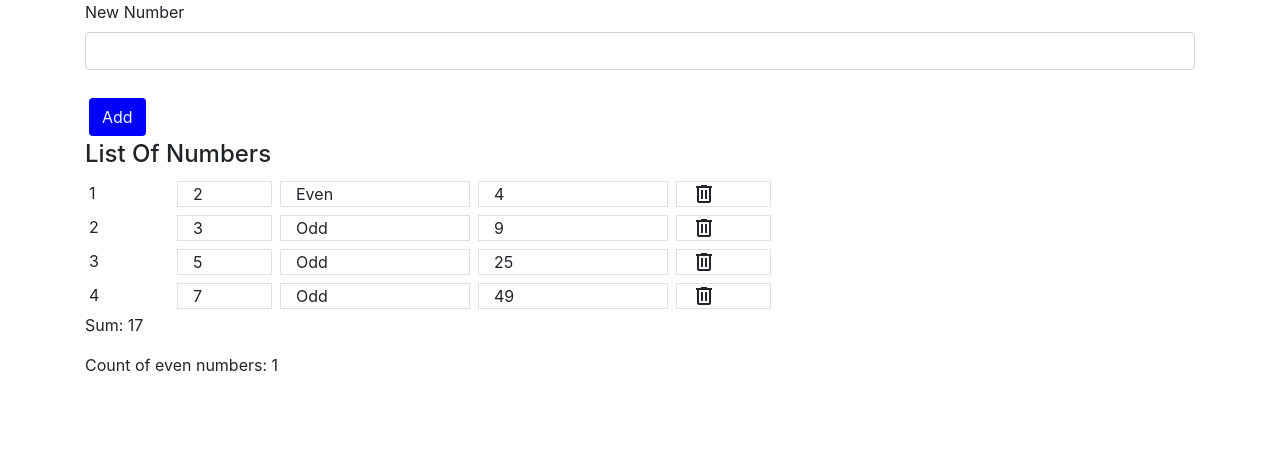
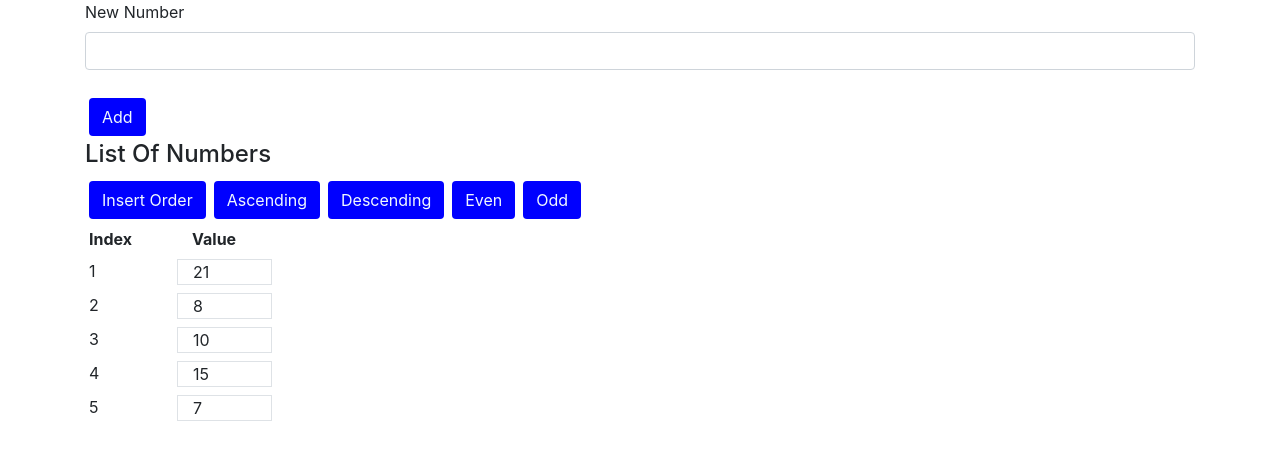
Before and after one commit to SurbhiBisarwal/welcome, an Angular app: page / in a window 1280 px wide. Shown: the top 460 px of the page. Built offline with nearby package versions, Linux system fonts and the light colour scheme.

Commit message:
NG-A2#4 ascending And descending order odd and even  table should be display as per apply filter

```diff
--- a/src/app/app.component.html
+++ b/src/app/app.component.html
@@ -5,18 +5,21 @@
     <button class="btn m-1" (click)="add(n2)">Add</button>
   </div>
   <h4>List Of Numbers</h4>
+  <button class="btn m-1" (click)="insertOrder()">Insert Order</button>
+  <button class="btn m-1" (click)="ascending()">Ascending</button>
+  <button class="btn m-1" (click)="descending()">Descending</button>
+  <button class="btn m-1" (click)="even()">Even</button>
+  <button class="btn m-1" (click)="odd()">Odd</button>
+  <div class="row">
+    <div class="col-1 m-1"><strong>Index</strong></div>
+    <div class="col-1 m-1"><strong>Value</strong></div>
+  </div>
   <div class="row" *ngFor="let n1 of num; index as i">
-    <div class="col-1 m-1">{{ i + 1 }}</div>
-    <div class="col-1 border m-1">{{ n1 }}</div>
-    <div class="col-2 border m-1">{{ n1 % 2 === 0 ? "Even" : "Odd" }}</div>
-    <div class="col-2 border m-1">{{ n1 * n1 }}</div>
-    <span
-      (click)="delete(i)"
-      class="material-symbols-outlined col-1 border m-1"
-    >
-      delete
-    </span>
+    <div class="col-1 m-1">
+      {{ i + 1 }}
+    </div>
+    <div class="col-1 border m-1">
+      {{ n1 }}
+    </div>
   </div>
-  <p>Sum: {{ sum }}</p>
-  <p>Count of even numbers: {{ evenCount }}</p>
 </div>
--- a/src/app/app.component.ts
+++ b/src/app/app.component.ts
@@ -6,8 +6,9 @@ import { Component } from "@angular/core";
   styleUrls: ["./app.component.scss"],
 })
 export class AppComponent {
-  num: number[] = [2, 3, 5, 7];
+  num: number[] = [21, 8, 10, 15, 7];
   n1: number = 0;
+  // filteredNum: number[] = [];
 
   add(n2): void {
     this.num.push(n2);
@@ -17,14 +18,30 @@ export class AppComponent {
     let n1: number[];
     console.log("i=" + i);
     n1 = this.num.splice(i, 1);
-    // this.n1 = n1[i];
   }
 
-  get sum(): number {
-    return this.num.reduce((acc, curr) => acc + curr, 0);
+  insertOrder(): void {
+    this.num = Array.from(this.num);
+    console.log(this.num);
   }
 
-  get evenCount(): number {
-    return this.num.reduce((acc, curr) => acc + (curr % 2 === 0 ? 1 : 0), 0);
+  ascending(): void {
+    this.num = Array.from(this.num).sort((a, b) => a - b);
+    console.log(this.num);
+  }
+
+  descending(): void {
+    this.num = Array.from(this.num).sort((a, b) => b - a);
+    console.log(this.num);
+  }
+
+  even(): void {
+    this.num = this.num.filter((n1) => n1 % 2 === 0);
+    console.log(this.num);
+  }
+
+  odd(): void {
+    this.num = this.num.filter((n1) => n1 % 2 !== 0);
+    console.log(this.num);
   }
 }
```
